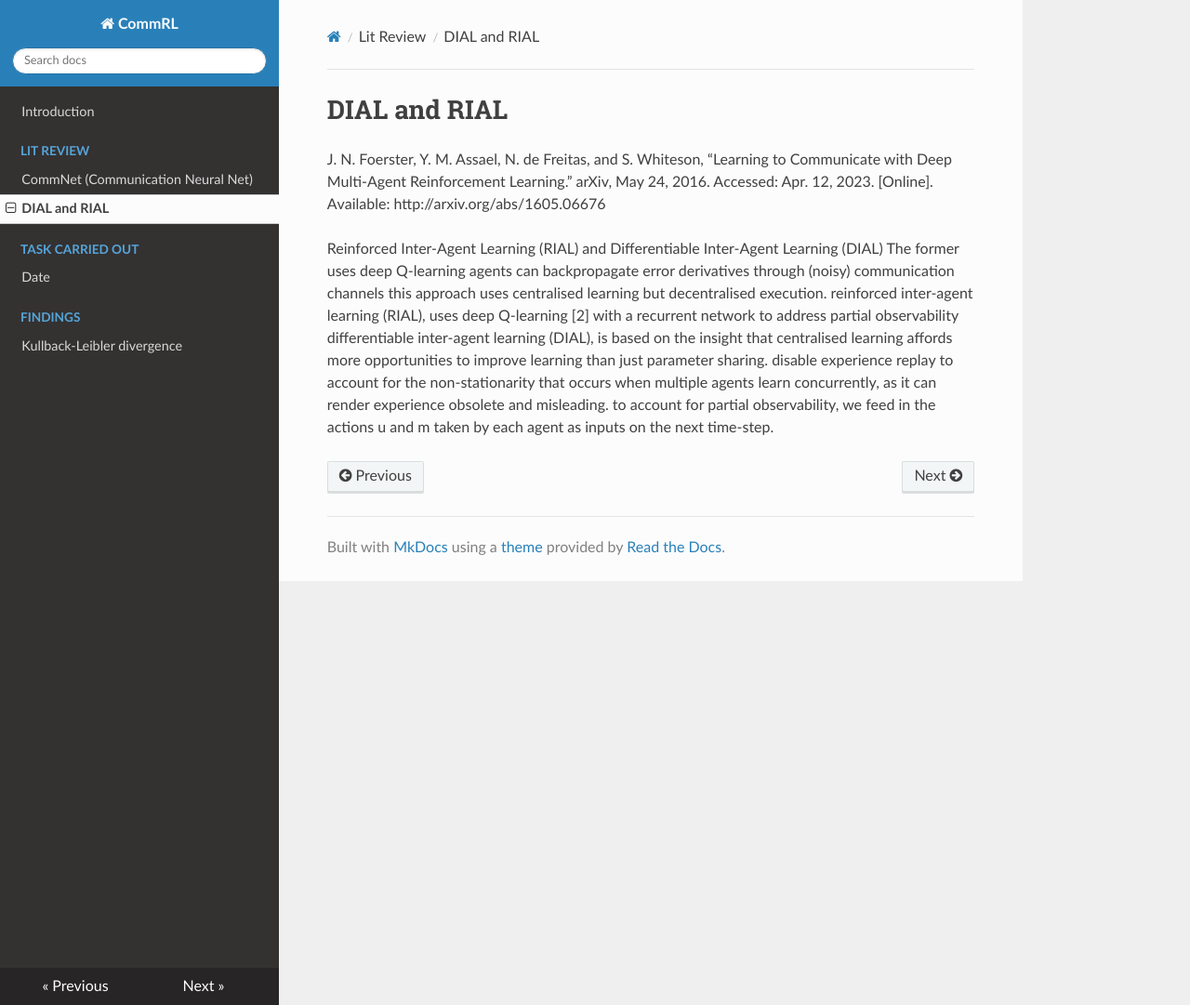
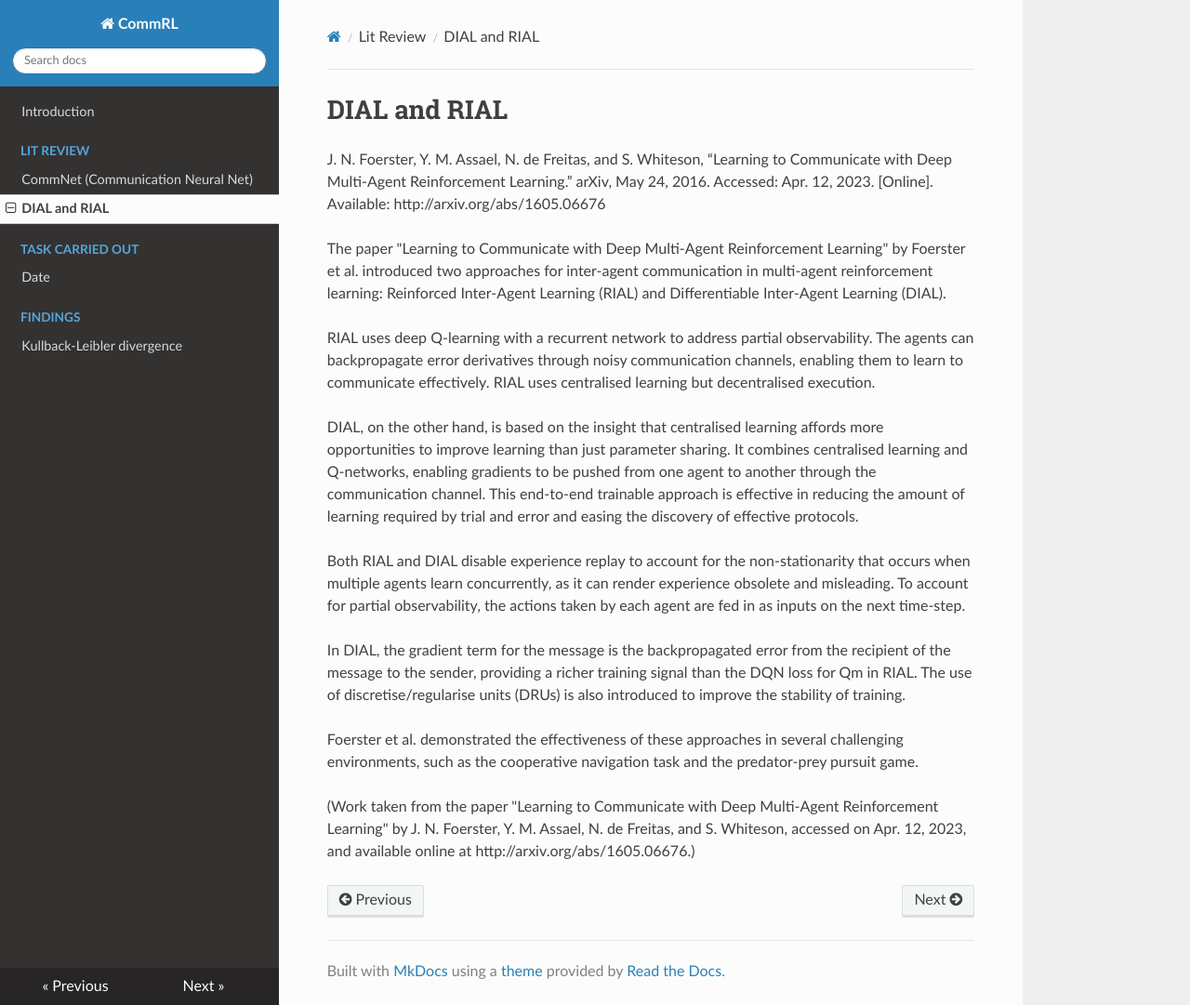
Before and after one commit to hasithz/CommRL_docs, an MkDocs documentation site: the page built from docs/Literature_Reviews/DIAL_RIAL.md, in a window 1280 px wide and 1081 px high. Shown: the whole window at 93% size. Built offline with MkDocs 1.6.1, drawn with Linux system fonts in a browser that asks for light colours; nearby versions of some CDN libraries.

Commit message:
script updated

```diff
--- a/docs/Literature_Reviews/DIAL_RIAL.md
+++ b/docs/Literature_Reviews/DIAL_RIAL.md
@@ -3,7 +3,7 @@
 J. N. Foerster, Y. M. Assael, N. de Freitas, and S. Whiteson, “Learning to Communicate with Deep Multi-Agent Reinforcement Learning.” arXiv, May 24, 2016. Accessed: Apr. 12, 2023. [Online]. Available: http://arxiv.org/abs/1605.06676
 
 
-Reinforced Inter-Agent Learning (RIAL) and Differentiable Inter-Agent Learning (DIAL)
+<!-- Reinforced Inter-Agent Learning (RIAL) and Differentiable Inter-Agent Learning (DIAL)
 The former uses deep Q-learning
 agents can backpropagate error derivatives through (noisy) communication channels
 this approach uses centralised learning but decentralised execution.
@@ -11,3 +11,21 @@ reinforced inter-agent learning (RIAL), uses deep Q-learning [2] with a recurren
 differentiable inter-agent learning (DIAL), is based on the insight that centralised learning affords more opportunities to improve learning than just parameter sharing.
 disable experience replay to account for the non-stationarity that occurs when multiple agents learn concurrently, as it can render experience obsolete and misleading.
 to account for partial observability, we feed in the actions u and m taken by each agent as inputs on the next time-step.
+in DIAL the gradient term for m is the backpropagated error from the recipient of the message to the sender. Using this inter-agent gradient for training provides a richer training signal than the DQN loss for Qm in RIAL.
+discretise/regularise unit (DRU(m_t^a))
+combination of centralised learning and Q-networks makes it possible, not only to share parameters but to push gradients from one agent to another through the communication channel. Thus, while RIAL is end-to-end trainable within each agent, DIAL is end-to-end trainable across agents. Letting gradients flow from one agent to another gives them richer feedback, reducing the required amount of learning by trial and error, and easing the discovery of effective protocols.
+Both Qu and Qm are trained using DQN with the following two modifications, which were found to be essential for performance. First, we disable experience replay to account for the non-stationarity that occurs when multiple agents learn concurrently, as it can render experience obsolete and misleading. Second, to account for partial observability, we feed in the actions u and m taken by each agent as inputs on the next time-step. Figure 1(a) shows how information flows between agents and the environment, and how Q-values are processed by the action selector in order to produce the action, uta, and message mta. Since this approach treats agents as independent networks, the learning phase is not centralised, even though our problem setting allows it to be. Consequently, the agents are treated exactly the same way during decentralised execution as during learning. -->
+
+The paper "Learning to Communicate with Deep Multi-Agent Reinforcement Learning" by Foerster et al. introduced two approaches for inter-agent communication in multi-agent reinforcement learning: Reinforced Inter-Agent Learning (RIAL) and Differentiable Inter-Agent Learning (DIAL).
+
+RIAL uses deep Q-learning with a recurrent network to address partial observability. The agents can backpropagate error derivatives through noisy communication channels, enabling them to learn to communicate effectively. RIAL uses centralised learning but decentralised execution.
+
+DIAL, on the other hand, is based on the insight that centralised learning affords more opportunities to improve learning than just parameter sharing. It combines centralised learning and Q-networks, enabling gradients to be pushed from one agent to another through the communication channel. This end-to-end trainable approach is effective in reducing the amount of learning required by trial and error and easing the discovery of effective protocols.
+
+Both RIAL and DIAL disable experience replay to account for the non-stationarity that occurs when multiple agents learn concurrently, as it can render experience obsolete and misleading. To account for partial observability, the actions taken by each agent are fed in as inputs on the next time-step.
+
+In DIAL, the gradient term for the message is the backpropagated error from the recipient of the message to the sender, providing a richer training signal than the DQN loss for Qm in RIAL. The use of discretise/regularise units (DRUs) is also introduced to improve the stability of training.
+
+Foerster et al. demonstrated the effectiveness of these approaches in several challenging environments, such as the cooperative navigation task and the predator-prey pursuit game.
+
+(Work taken from the paper "Learning to Communicate with Deep Multi-Agent Reinforcement Learning" by J. N. Foerster, Y. M. Assael, N. de Freitas, and S. Whiteson, accessed on Apr. 12, 2023, and available online at http://arxiv.org/abs/1605.06676.)
```
